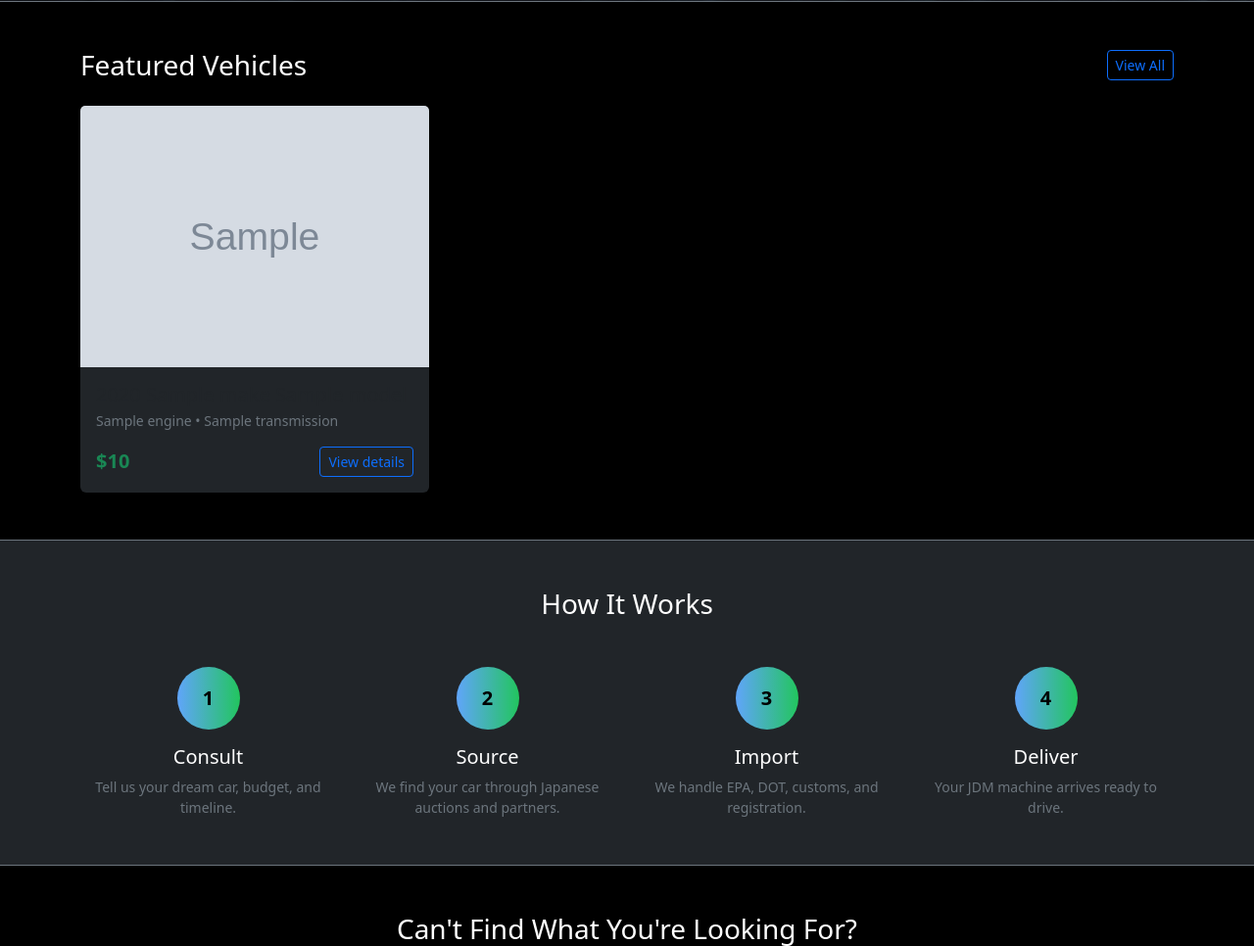
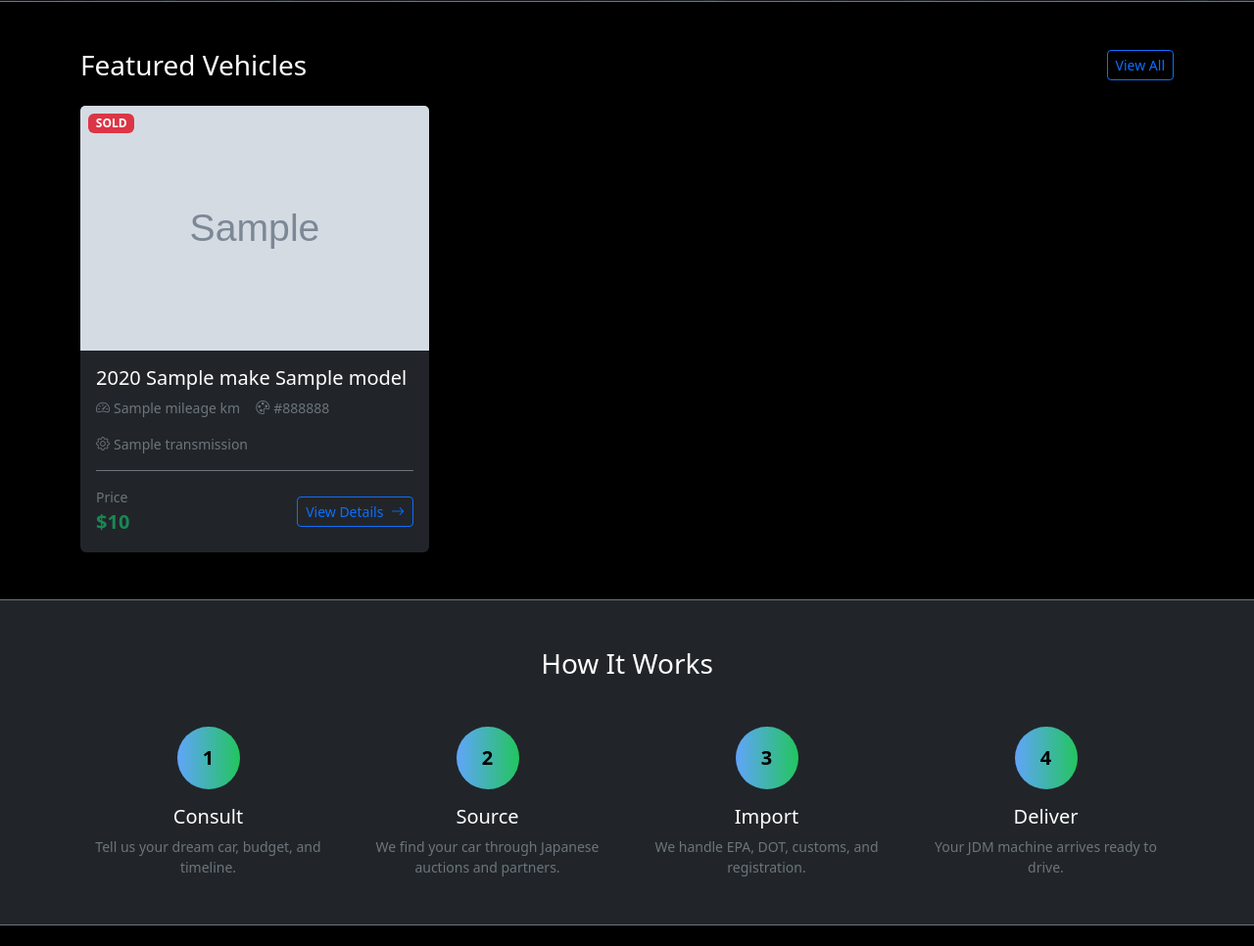
Before and after one commit to Blake9000/Nemesis_Imports_Webapp, a Django app: template templates/home.html in a window 1280 px wide. Shown: the part 623-1589 px from the top of the page at 98% size. Run offline with Django 5.2, Linux system fonts and the light colour scheme; the template is opened without the code that fills it: most values are stand-ins (such as "Sample title", 1, 10 or a date in 2020); grey boxes marked "Sample" are stand-in pictures; data that the repository does not hold is empty; some libraries are stand-ins or nearby versions.

Commit message:
Updated home car block

```diff
--- a/core/urls.py
+++ b/core/urls.py
@@ -12,7 +12,6 @@ urlpatterns = [
     path("contact/", views.contact, name="contact"),
     path('login/', views.site_login, name='login'),
     path('register/', views.site_registration, name='register'),
-
     path('logout/', LogoutView.as_view(next_page='home'), name='logout'),
 
     path('admin_cars/', AdminCars.as_view(), name='admin_cars'),
--- a/templates/home.html
+++ b/templates/home.html
@@ -74,29 +74,80 @@
 
     <div class="row g-4">
       {% for car in cars %}
+      <div class="col-12 col-sm-6 col-lg-4">
+        <div class="card bg-dark border-0 shadow h-100 car-card">
 
-      <div class="col-md-6 col-lg-4">
-        <div class="card bg-dark border-0 shadow-sm h-100">
-
+          <div class="position-relative overflow-hidden">
             {% if car.primary_image %}
-            <img src="{{ car.primary_image.url }}" class="card-img-top" alt="{{ car.year }} {{ car.make }} {{ car.model }}">
+              <img src="{{ car.primary_image.url }}"
+                   class="card-img-top"
+                   alt="{{ car.year }} {{ car.make }} {{ car.model }}"
+                   style="height: 250px; object-fit: cover;">
             {% else %}
-            <div class="ratio ratio-16x9" style="background:linear-gradient(135deg,#2563eb,#22c55e);">
+              <div class="ratio ratio-16x9 bg-gradient"
+                   style="background: linear-gradient(135deg, #1e40af, #166534);">
                 <div class="d-flex align-items-center justify-content-center">
-                <i class="bi bi-car-front fs-1 text-white-50"></i>
+                  <i class="bi bi-car-front fs-1 text-white opacity-50"></i>
                 </div>
               </div>
             {% endif %}
 
-          <div class="card-body">
 
-            <h3 class="h5 card-title mb-1">{{ car.year }} {{ car.make }} {{ car.model }}</h3>
+            {% if car.is_featured %}
+              <span class="position-absolute top-0 end-0 m-2 badge bg-warning text-dark">
+                <i class="bi bi-star-fill me-1"></i>Featured
+              </span>
+            {% endif %}
 
-            <p class="text-secondary small mb-3">{{ car.engine }} • {{ car.transmission }}</p>
 
-            <div class="d-flex justify-content-between align-items-center">
-              <span class="fs-5 fw-bold text-success">${{ car.price|floatformat:0 }}</span>
-              <a class="btn btn-outline-primary btn-sm" href="{% url 'car_detail' car.id %}">View details</a>
+            {% if car.status == 'sold' %}
+              <span class="position-absolute top-0 start-0 m-2 badge bg-danger">
+                SOLD
+              </span>
+            {% elif car.status == 'reserved' %}
+              <span class="position-absolute top-0 start-0 m-2 badge bg-info">
+                RESERVED
+              </span>
+            {% endif %}
+          </div>
+
+
+          <div class="card-body d-flex flex-column">
+
+            <h3 class="h5 card-title text-white mb-2">
+              {{ car.year }} {{ car.make }} {{ car.model }}
+            </h3>
+
+
+            <div class="d-flex flex-wrap gap-3 text-secondary small mb-3">
+              <span class="d-inline-flex align-items-center">
+                <i class="bi bi-speedometer2 me-1"></i>
+                {{ car.mileage|default:"N/A" }} km
+              </span>
+              <span class="d-inline-flex align-items-center">
+                <i class="bi bi-palette me-1"></i>
+                {{ car.color|default:"N/A" }}
+              </span>
+              {% if car.transmission %}
+              <span class="d-inline-flex align-items-center">
+                <i class="bi bi-gear me-1"></i>
+                {{ car.transmission }}
+              </span>
+              {% endif %}
+            </div>
+
+
+            <div class="mt-auto d-flex justify-content-between align-items-center pt-3 border-top border-secondary">
+              <div>
+                <small class="text-secondary d-block">Price</small>
+                <span class="fs-5 fw-bold text-success">
+                  ${{ car.price|floatformat:0|default:"POA" }}
+                </span>
+              </div>
+              <a class="btn btn-outline-primary btn-sm stretched-link"
+                 href="{% url 'car_detail' car.id %}">
+                View Details <i class="bi bi-arrow-right ms-1"></i>
+              </a>
             </div>
           </div>
         </div>
```
Lines whose indentation alone changed are shown as unchanged.
